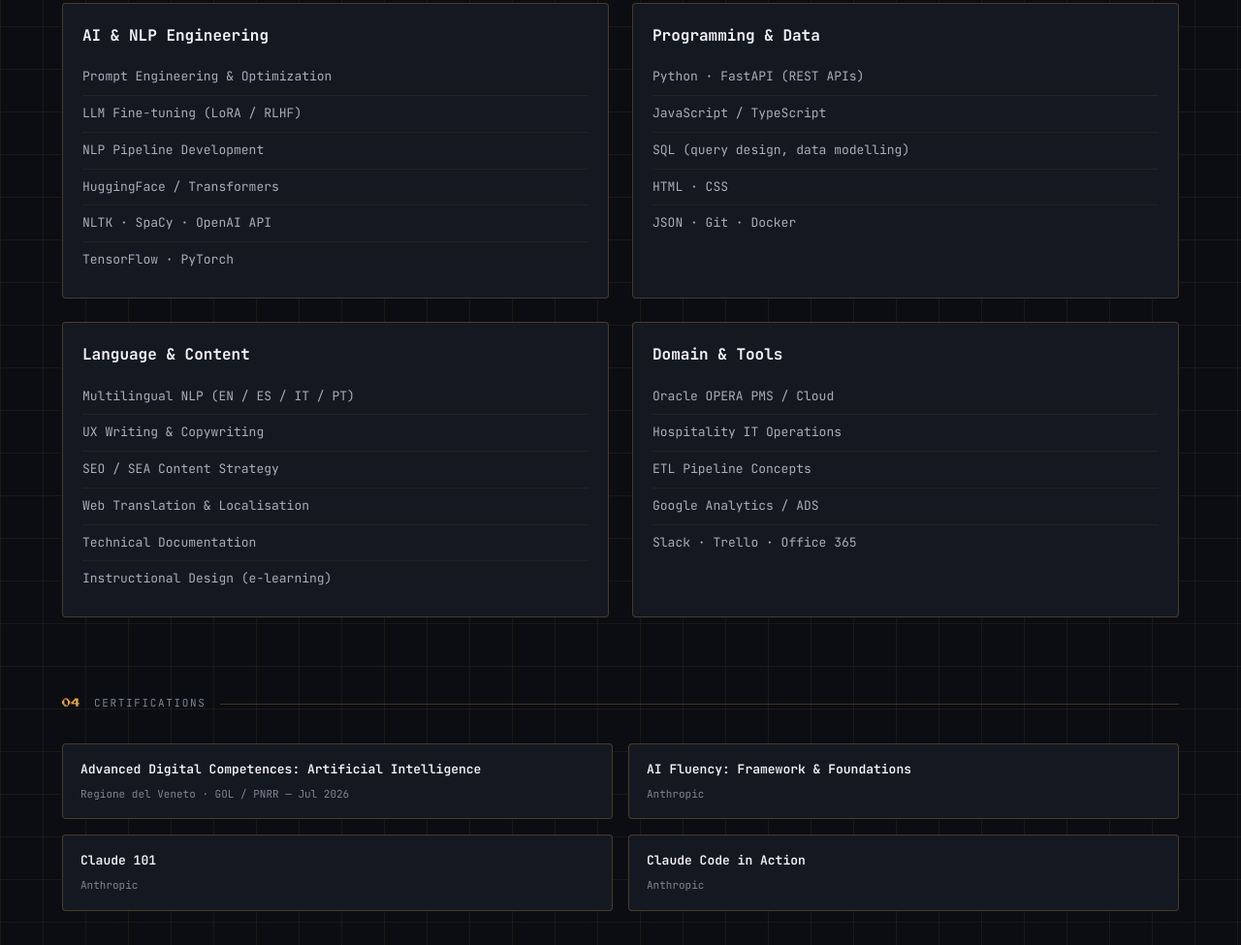
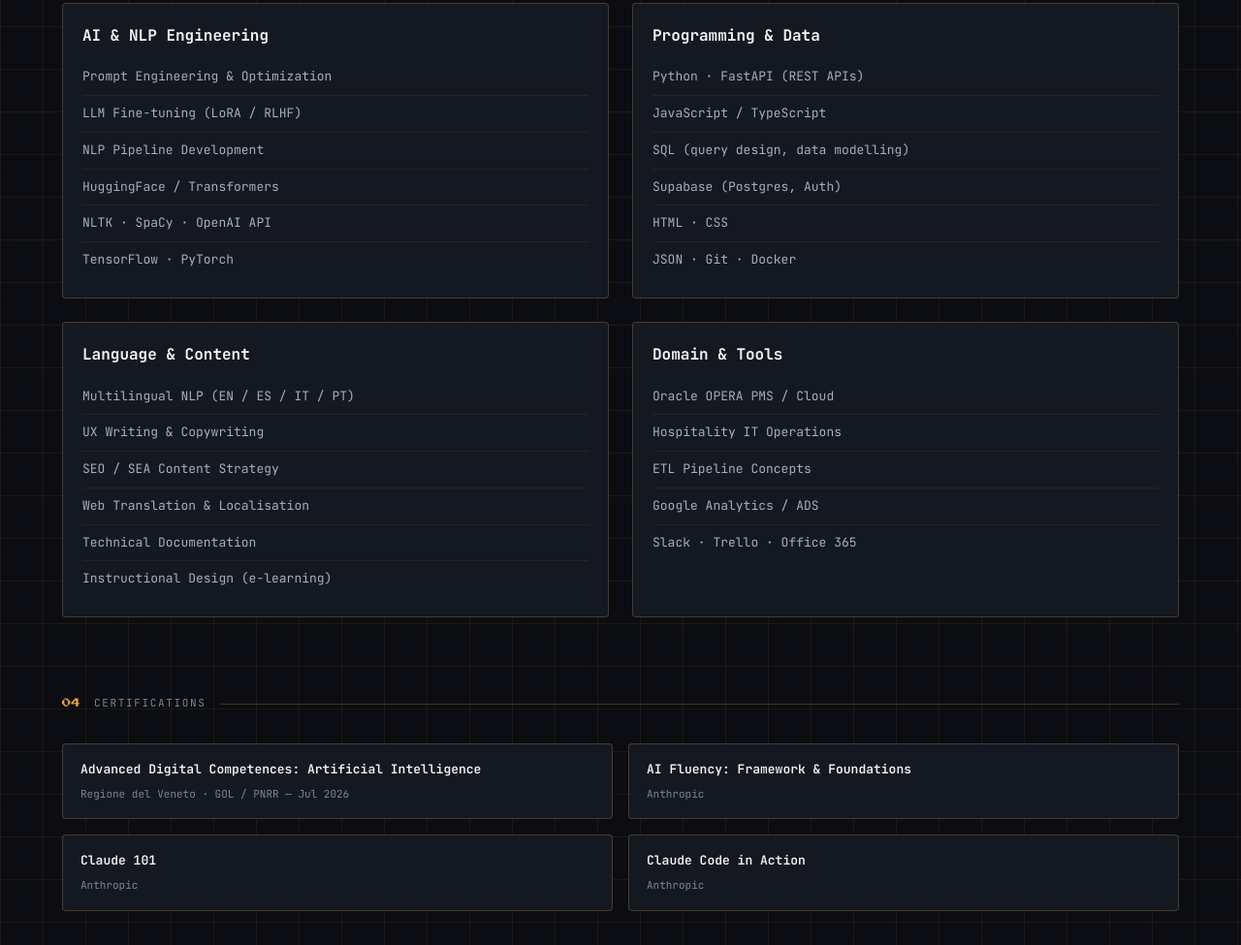
Before and after one commit to Saalamandras/portafolio, a plain HTML site: page index.html in a window 1280 px wide. Shown: the part 2657-3632 px from the top of the page at 97% size. Drawn offline with Linux system fonts and the light colour scheme.

Commit message:
Add supabase to Programming & Data skills

```diff
--- a/index.html
+++ b/index.html
@@ -262,6 +262,7 @@
             <li>Python · FastAPI (REST APIs)</li>
             <li>JavaScript / TypeScript</li>
             <li>SQL (query design, data modelling)</li>
+            <li>Supabase (Postgres, Auth)</li>
             <li>HTML · CSS</li>
             <li>JSON · Git · Docker</li>
           </ul>
```
